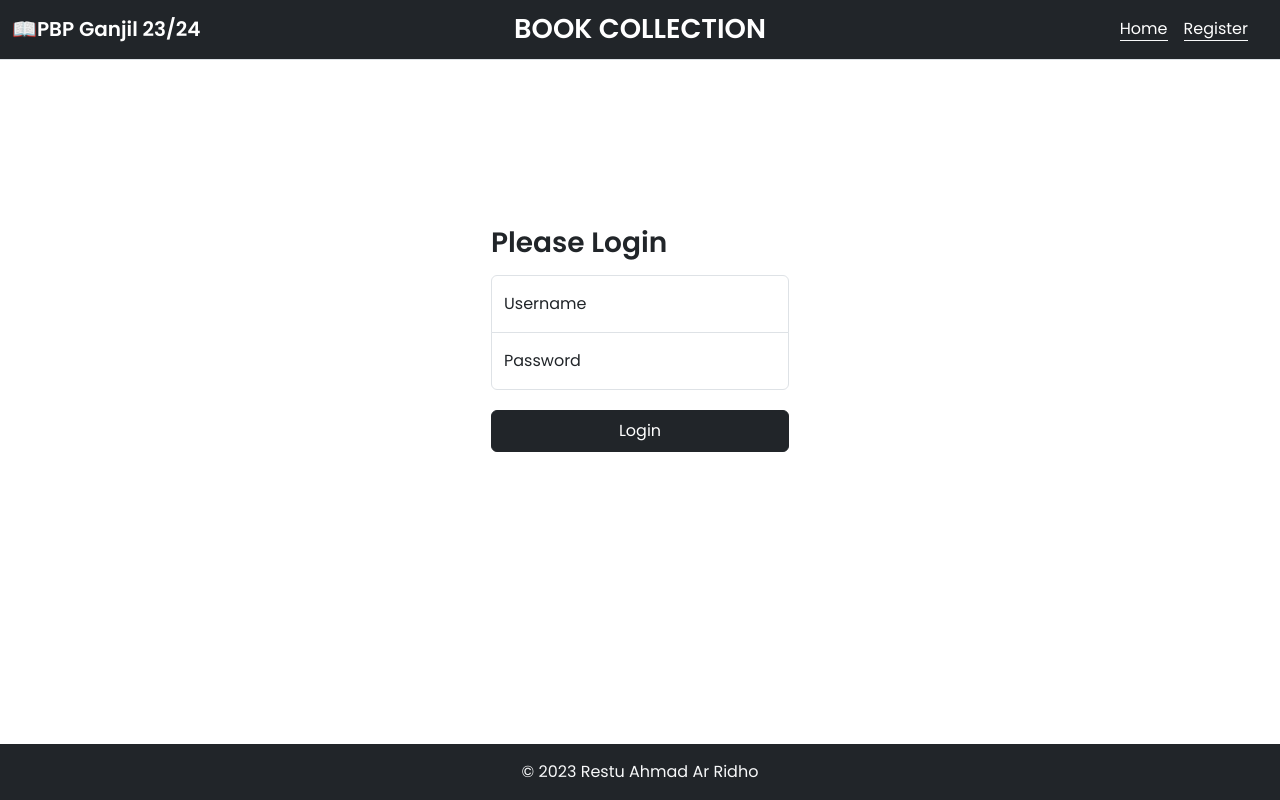
After one commit to restuaar/book-collection, a Django app: page /login/ in a window 1280 px wide. The commit adds this page. Run offline with Django 4.2, Linux system fonts and the light colour scheme.

Commit message:
feat: login dan register(blom di style)

```diff
--- /dev/null
+++ b/main/templates/login.html
@@ -0,0 +1,76 @@
+{% extends 'base.html' %}
+{% block title %} Login | Book Collection {%endblock title %}
+{% block style %}
+<style>
+  .form-signin {
+    max-width: 330px;
+    padding: 1rem;
+  }
+
+  .form-signin .form-floating:focus-within {
+    z-index: 2;
+  }
+
+  .form-signin input[type="text"] {
+    margin-bottom: -1px;
+    border-bottom-right-radius: 0;
+    border-bottom-left-radius: 0;
+  }
+
+  .form-signin input[id="floatingPassword"] {
+    margin-bottom: 20px;
+    border-top-left-radius: 0;
+    border-top-right-radius: 0;
+  }
+</style>
+{% endblock style %}
+
+{% block links %}
+<li class="nav-item">
+  <a
+    class="nav-link active"
+    href="{% url 'main:show_landing_page' %}"
+    ><span class="border-bottom border-light">Home</span></a
+  >
+</li>
+<li class="nav-item">
+  <a
+    class="nav-link active"
+    href="{% url 'main:register' %}"
+    ><span class="border-bottom border-light">Register</span></a
+  >
+</li>
+{% endblock links %}
+
+{% block content %}
+<div class="d-flex flex-column align-items-center my-auto py-4">
+  <main class="form-signin w-100 m-auto">
+    <form method="POST">
+			{% csrf_token %}
+      <h1 class="h3 mb-3 fw-bold">Please Login</h1>
+
+      <div class="form-floating">
+        <input type="text" class="form-control" id="floatingInput" placeholder="restuaar" name="username">
+        <label for="floatingInput">Username</label>
+      </div>
+
+      <div class="form-floating">
+        <input type="password" class="form-control" id="floatingPassword" placeholder="password" name="password">
+        <label for="floatingPassword">Password</label>
+      </div>
+
+      <button class="btn btn-dark w-100 py-2" type="submit">Login</button>
+    </form>
+  </main>
+  {% if messages %}
+    {% for message in messages %}
+    <div class="card w-50 my-5">
+      <p class="card-body text-center mb-0">
+        {{ message }}
+      </p>
+    </div>
+    {% endfor %}
+  {% endif %}
+</div>
+
+{% endblock content %}
--- a/main/urls.py
+++ b/main/urls.py
@@ -1,5 +1,5 @@
 from django.urls import path
-from main.views import show_main, show_landing_page, create_book, show_xml, show_json, show_xml_by_id, show_json_by_id, register
+from main.views import show_main, show_landing_page, create_book, show_xml, show_json, show_xml_by_id, show_json_by_id, register, login_user, logout_user
 
 app_name = 'main'
 
@@ -8,6 +8,9 @@ urlpatterns = [
     path('main/', show_main, name='show_main'),
     path('tambah_buku/', create_book, name='show_tambah_buku'),
     path('register/', register, name='register'),
+    path('login/', login_user, name='login'),
+    path('logout/', logout_user, name='logout'),
+
     path('xml/', show_xml, name='show_xml'),
     path('json/', show_json, name='show_json'),
     path('xml/<int:id>/', show_xml_by_id, name='show_xml_by_id'),
--- a/main/views.py
+++ b/main/views.py
@@ -11,6 +11,12 @@ from django.core import serializers
 
 from django.contrib import messages
 from django.contrib.auth.forms import UserCreationForm
+from django.contrib import messages
+
+from django.contrib.auth import authenticate, login, logout
+from django.contrib.auth.decorators import login_required
+
+import datetime
 # Create your views here.
 
 default_book = [
@@ -26,30 +32,71 @@ default_book = [
   }
 ]
 
+def register(request):
+    form = UserCreationForm()
+
+    if request.method == "POST":
+        form = UserCreationForm(request.POST)
+        if form.is_valid():
+            form.save()
+            messages.success(request, 'Your account has been successfully created!')
+            return redirect('main:login')
+    context = {'form':form}
+    return render(request, 'register.html', context)
+
+def login_user(request):
+    if request.method == 'POST':
+        username = request.POST.get('username')
+        password = request.POST.get('password')
+        user = authenticate(request, username=username, password=password)
+        if user is not None:
+            login(request, user)
+            response = HttpResponseRedirect(reverse("main:show_main"))
+            response.set_cookie('user', user)
+            response.set_cookie('last_login', str(datetime.datetime.now().strftime('%d-%m-%Y %H:%M')))
+            return response
+        else:
+            messages.info(request, 'Sorry, incorrect username or password. Please try again.')
+    return render(request, 'login.html')
+
+def logout_user(request):
+    logout(request)
+    response = HttpResponseRedirect(reverse('main:show_landing_page'))
+    response.delete_cookie('last_login')
+    response.delete_cookie('user')
+    return response
+
 def show_landing_page(request):
+    user = request.COOKIES.get('user', None)
+    last_login = request.COOKIES.get('last_login', None)
+
     context = {
       'name': 'Restu Ahmad Ar Ridho', # Nama kamu
       'class': 'PBP E', # Kelas PBP kamu
+      'user' : user,
+      'last_login': last_login,
     }
 
     return render(request, "index.html", context)
 
+@login_required(login_url='/login')
 def show_main(request):
-    Items = Item.objects.all()
+    Items = Item.objects.filter(user=request.user)
     new_item = request.session.get('new_item', None)
-    print(new_item)
+
     if 'new_item' in request.session:
-      del request.session["new_item"]
+        del request.session["new_item"]
 
     if ((Items.count() == 0)):
-      context = {
-          'data' : default_book
-      }
-    else:
-      context = {
-          'data' : Items,
-          'new_item' : new_item
-      }
+        Items = default_book
+
+    context = {
+        'name': request.user.username,
+        'data' : Items,
+        'new_item' : new_item,
+        'last_login': request.COOKIES['last_login'],
+        'user' : request.COOKIES['user']
+    }
 
     return render(request, "main.html", context)
 
@@ -57,11 +104,10 @@ def create_book(request):
     form = ItemForm(request.POST or None)
 
     if form.is_valid() and request.method == "POST":
-        form.save()
+        item = form.save(commit=False)
+        item.user = request.user
+        item.save()
         request.session["new_item"] = request.POST
-        print(request.session["new_item"])
-
-
         return HttpResponseRedirect(reverse('main:show_main'))
 
     return render(request, "tambah_buku.html")
@@ -82,30 +128,3 @@ def show_xml_by_id(request, id):
 def show_json_by_id(request, id):
     data = Item.objects.filter(pk=id)
     return HttpResponse(serializers.serialize("json", data), content_type="application/json")
-
-# def register(request):
-#     if request.method == "POST":
-#         form = RegisterForm()
-#         print("taiii 1")
-
-#         if form.is_valid():
-#             # form.save()
-#             print("taiii")
-#             messages.success(request, 'Your account has been successfully created!')
-#             return redirect('main:login')
-#     return render(request, 'register.html')
-
-def register(request):
-    form = UserCreationForm()
-    if request.method == 'POST':
-        form = UserCreationForm(request.POST)
-        if form.is_valid():
-            form.save()
-            messages.success(request, 'Your account has been created!!!')
-            return redirect('main:login')
-    print(form)
-    print("taii")
-    context = {
-        'form': form
-    }
-    return render(request, 'register.html', context)
--- a/templates/base.html
+++ b/templates/base.html
@@ -45,7 +45,7 @@
       <div class="container-fluid">
         <a
           class="navbar-brand mb-0 h2 col fw-bold"
-          href="#"
+          href="{% url 'main:show_landing_page' %}"
           ><span role="img">📖</span>PBP Ganjil 23/24</a
         >
         <div class="col justify-content-center">
@@ -54,15 +54,50 @@
         <div class="col">
           <ul class="navbar-nav container-fluid justify-content-end">
             {% block links %}
+
+            {% if user != AnonymousUser %}
+              <li class="nav-item">
+                <a
+                class="nav-link active"
+                href="{% url 'main:logout' %}"
+                ><span class="border-bottom border-light">Logout</span></a
+                >
+              </li>
+              <li class="nav-item">
+                <p
+                class="navbar-text mb-0"
+                ><span class="text-light me-2 ps-2 border-start border-light">Welcome, {{ user }}</span>
+              </p>
+              </li>
+              <li class="nav-item">
+                <a
+                  class="nav-link active"
+                  href="{% url 'main:show_main' %}"
+                  ><span class="border-bottom border-light">KoleksiKu</span></a
+                >
+              </li>
+              <li class="nav-item">
+                <a
+                  class="nav-link active"
+                  href="{% url 'main:show_tambah_buku' %}"
+                  ><span class="border-bottom border-light">Tambah Buku</span></a
+                >
+              </li>
+            {% else %}
             <li class="nav-item">
-              <a
-                class="nav-link active"
-                href="{% url 'main:show_landing_page' %}"
-                ><span class="border-bottom border-light">Home</span></a
-              >
+              <p
+                class="navbar-text mb-0"
+                ><span class="text-light">Welcome to Book Collection</span>
+              </p>
             </li>
+            {% endif %}
             {% endblock links %}
           </ul>
+          {% if last_login %}
+            <div class="container justify-content-end  text-end">
+              <small class="text-light me-2">Last Login: {{ last_login }}</small>
+            </div>
+          {% endif %}
         </div>
       </div>
     </nav>
```
Also changed, not shown: main/forms.py (+4 -4 lines), main/models.py (+3 -5 lines), main/templates/index.html (+5 -7 lines), main/templates/main.html (+32 -1 lines), main/templates/register.html (+35 -68 lines), main/migrations/0002_item_date_added_item_user.py (added).
